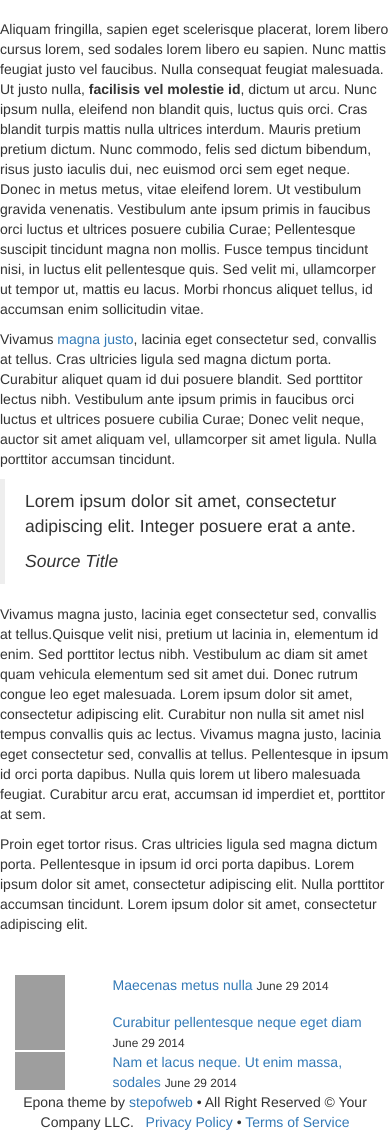
After one commit to Alejoss/bospas, a Django app: page /info/ in a window 390 px wide. The commit adds this page. Shown: the part 328-1460 px from the top of the page. Run offline with Django 3.2, Linux system fonts and the light colour scheme; some libraries are stand-ins or nearby versions; grey boxes are pictures that could not be loaded.

Commit message:
sumada estructura de info y de contact

```diff
--- /dev/null
+++ b/inicio/templates/inicio/info.html
@@ -0,0 +1,107 @@
+{% extends 'base.html' %}
+{% load staticfiles %}
+
+
+{% block content %}
+
+
+<!-- CONTENT -->
+<section>
+	<div class="container">
+
+		<div id="blog" class="row">
+
+			<!-- ARTICLE -->
+			<div class="col-md-9 col-sm-9">
+
+				<div class="row">
+
+					<!-- image -->
+					<img src="{% static 'assets/images/demo/about_2.jpg' %}" class="img-responsive" alt="img" />
+					<!-- /image -->
+
+					<!-- article content -->
+					<article>
+						<br>
+						<p class="dropcap">Aliquam fringilla, sapien eget scelerisque placerat, lorem libero cursus lorem, sed sodales lorem libero eu sapien. Nunc mattis feugiat justo vel faucibus. Nulla consequat feugiat malesuada. Ut justo nulla, <strong>facilisis vel molestie id</strong>, dictum ut arcu. Nunc ipsum nulla, eleifend non blandit quis, luctus quis orci. Cras blandit turpis mattis nulla ultrices interdum. Mauris pretium pretium dictum. Nunc commodo, felis sed dictum bibendum, risus justo iaculis dui, nec euismod orci sem eget neque. Donec in metus metus, vitae eleifend lorem. Ut vestibulum gravida venenatis. Vestibulum ante ipsum primis in faucibus orci luctus et ultrices posuere cubilia Curae; Pellentesque suscipit tincidunt magna non mollis. Fusce tempus tincidunt nisi, in luctus elit pellentesque quis. Sed velit mi, ullamcorper ut tempor ut, mattis eu lacus. Morbi rhoncus aliquet tellus, id accumsan enim sollicitudin vitae.</p>
+						<p>Vivamus <a href="#">magna justo</a>, lacinia eget consectetur sed, convallis at tellus. Cras ultricies ligula sed magna dictum porta. Curabitur aliquet quam id dui posuere blandit. Sed porttitor lectus nibh. Vestibulum ante ipsum primis in faucibus orci luctus et ultrices posuere cubilia Curae; Donec velit neque, auctor sit amet aliquam vel, ullamcorper sit amet ligula. Nulla porttitor accumsan tincidunt.</p>
+
+						<!-- BLOCKQUOTE -->
+						<blockquote>
+							<p>Lorem ipsum dolor sit amet, consectetur adipiscing elit. Integer posuere erat a ante.</p>
+							<cite>Source Title</cite>
+						</blockquote>
+
+						<p>Vivamus magna justo, lacinia eget consectetur sed, convallis at tellus.Quisque velit nisi, pretium ut lacinia in, elementum id enim. Sed porttitor lectus nibh. Vestibulum ac diam sit amet quam vehicula elementum sed sit amet dui. Donec rutrum congue leo eget malesuada. Lorem ipsum dolor sit amet, consectetur adipiscing elit. Curabitur non nulla sit amet nisl tempus convallis quis ac lectus. Vivamus magna justo, lacinia eget consectetur sed, convallis at tellus. Pellentesque in ipsum id orci porta dapibus. Nulla quis lorem ut libero malesuada feugiat. Curabitur arcu erat, accumsan id imperdiet et, porttitor at sem.</p>
+						<p>Proin eget tortor risus. Cras ultricies ligula sed magna dictum porta. Pellentesque in ipsum id orci porta dapibus. Lorem ipsum dolor sit amet, consectetur adipiscing elit. Nulla porttitor accumsan tincidunt. Lorem ipsum dolor sit amet, consectetur adipiscing elit.</p>
+					</article>
+
+					<hr class="half-margins invisible" />
+				</div>
+
+			</div>
+			<!-- /ARTICLE -->
+
+			<!-- SIDEBAR -->
+			<div class="col-md-3 col-sm-3">
+
+				<!-- JUSTIFIED TAB -->
+				<div class="tabs nomargin">
+
+					<!-- tabs content -->
+					<div class="tab-content">
+
+						<!-- POPULAR -->
+						<div id="tab_1" class="tab-pane active">
+
+							<div class="row tab-post"><!-- post -->
+								<div class="col-md-3 col-sm-3 col-xs-3">
+									<a href="#">
+										<img src="{% static 'assets/images/demo/portfolio/thumb/a1.jpg' %}" width="50" alt="" />
+									</a>
+								</div>
+								<div class="col-md-9 col-sm-9 col-xs-9">
+									<a href="#" class="tab-post-link">Maecenas metus nulla</a>
+									<small>June 29 2014</small>
+								</div>
+							</div><!-- /post -->
+
+							<div class="row tab-post"><!-- post -->
+								<div class="col-md-3 col-sm-3 col-xs-3">
+									<a href="#">
+										<img src="{% static 'assets/images/demo/portfolio/thumb/a2.jpg' %}" width="50" alt="" />
+									</a>
+								</div>
+								<div class="col-md-9 col-sm-9 col-xs-9">
+									<a href="#" class="tab-post-link">Curabitur pellentesque neque eget diam</a>
+									<small>June 29 2014</small>
+								</div>
+							</div><!-- /post -->
+
+							<div class="row tab-post"><!-- post -->
+								<div class="col-md-3 col-sm-3 col-xs-3">
+									<a href="#">
+										<img src="{% static 'assets/images/demo/portfolio/thumb/a3.jpg' %}" width="50" alt="" />
+									</a>
+								</div>
+								<div class="col-md-9 col-sm-9 col-xs-9">
+									<a href="#" class="tab-post-link">Nam et lacus neque. Ut enim massa, sodales</a>
+									<small>June 29 2014</small>
+								</div>
+							</div><!-- /post -->
+
+						</div>
+						<!-- /POPULAR -->
+					</div>
+				</div>
+				<!-- JUSTIFIED TAB -->
+
+			</div>
+			<!-- /SIDEBAR -->
+		</div>
+	</div>
+</section>
+<!-- /CONTENT -->
+
+
+{% endblock content %}
--- a/inicio/urls.py
+++ b/inicio/urls.py
@@ -6,6 +6,6 @@ urlpatterns = [
     url(r'^$', views.ViewHome.as_view(), name='home'),
     url(r'^about/$', views.ViewAbout.as_view(), name='about'),
     url(r'^galery/$', views.ViewGalery.as_view(), name='gallery'),
-    url(r'^info/$', views.ViewInfo.as_view(), name='info')
-    # url(r'^contact/$', views.ViewDeportes.as_view(), name='contact'),
+    url(r'^info/$', views.ViewInfo.as_view(), name='info'),
+    url(r'^contact/$', views.ViewContact.as_view(), name='contact')
 ]
--- a/inicio/views.py
+++ b/inicio/views.py
@@ -15,3 +15,6 @@ class ViewGalery(TemplateView):
 
 class ViewInfo(TemplateView):
 	template_name = "inicio/info.html"
+
+class ViewContact(TemplateView):
+	template_name = "inicio/contact.html"
--- a/templates/base.html
+++ b/templates/base.html
@@ -82,7 +82,7 @@
 
 						<!-- Logo -->
 						<a class="logo" href="index.html">
-							<img src="{% static 'assets/images/logo.png' %}" height="50" alt="" />
+							<img src="" height="50" alt="" />
 						</a>
 
 						<!-- Mobile Menu Button -->
@@ -108,8 +108,8 @@
 								<li><a href="{% url 'inicio:home' %}">Home<span></span></a></li>
 								<li><a href="{% url 'inicio:about' %}">About Us<span></span></a></li>
 								<li><a href="{% url 'inicio:gallery' %}">Gallery<span></span></a></li>
-								<li><a href="#investigacion">Information<span></span></a></li>
-								<li><a href="#nosotros">Contact<span></span></a></li>
+								<li><a href="{% url 'inicio:info' %}">Information<span></span></a></li>
+								<li><a href="{% url 'inicio:contact' %}">Contact<span></span></a></li>
 							</ul>
 
 							</nav>
```
Also changed, not shown: inicio/templates/inicio/contact.html (added, +93 -0 lines).
